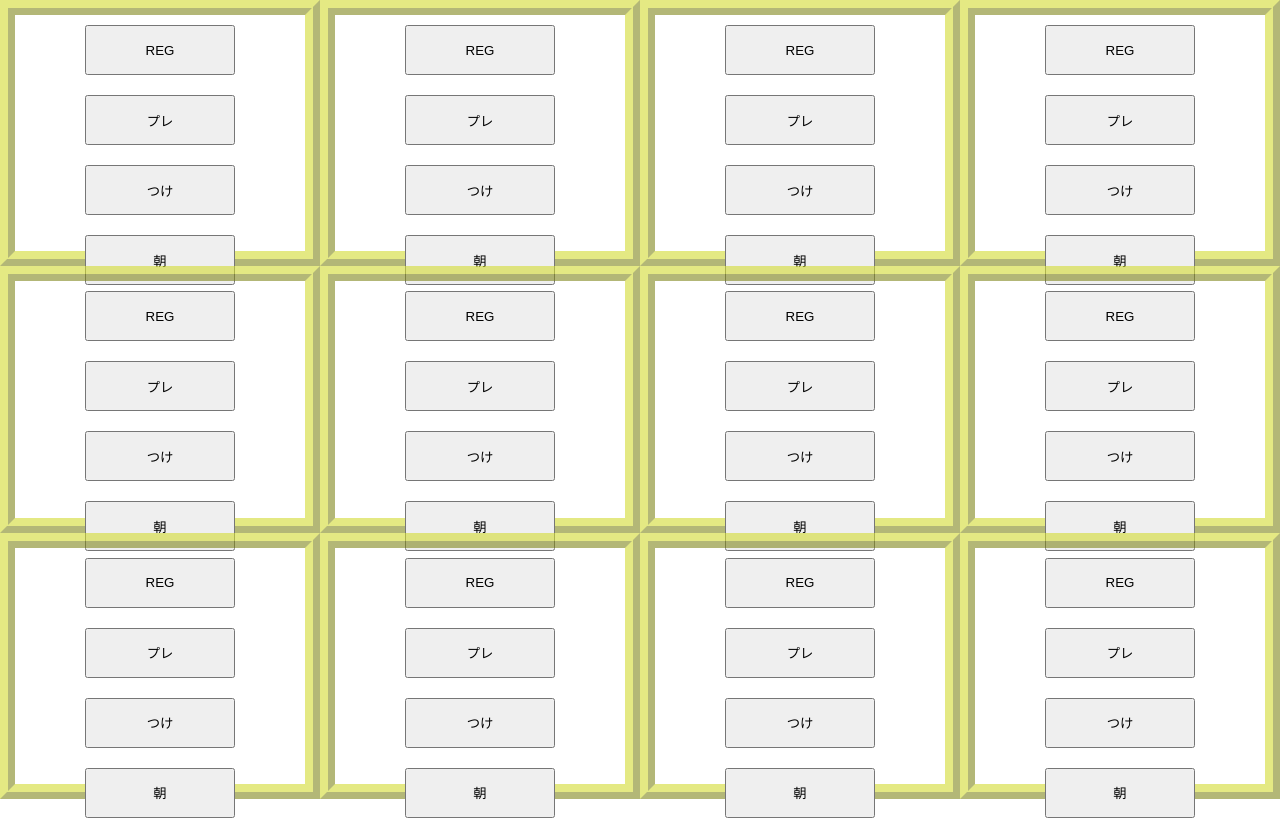
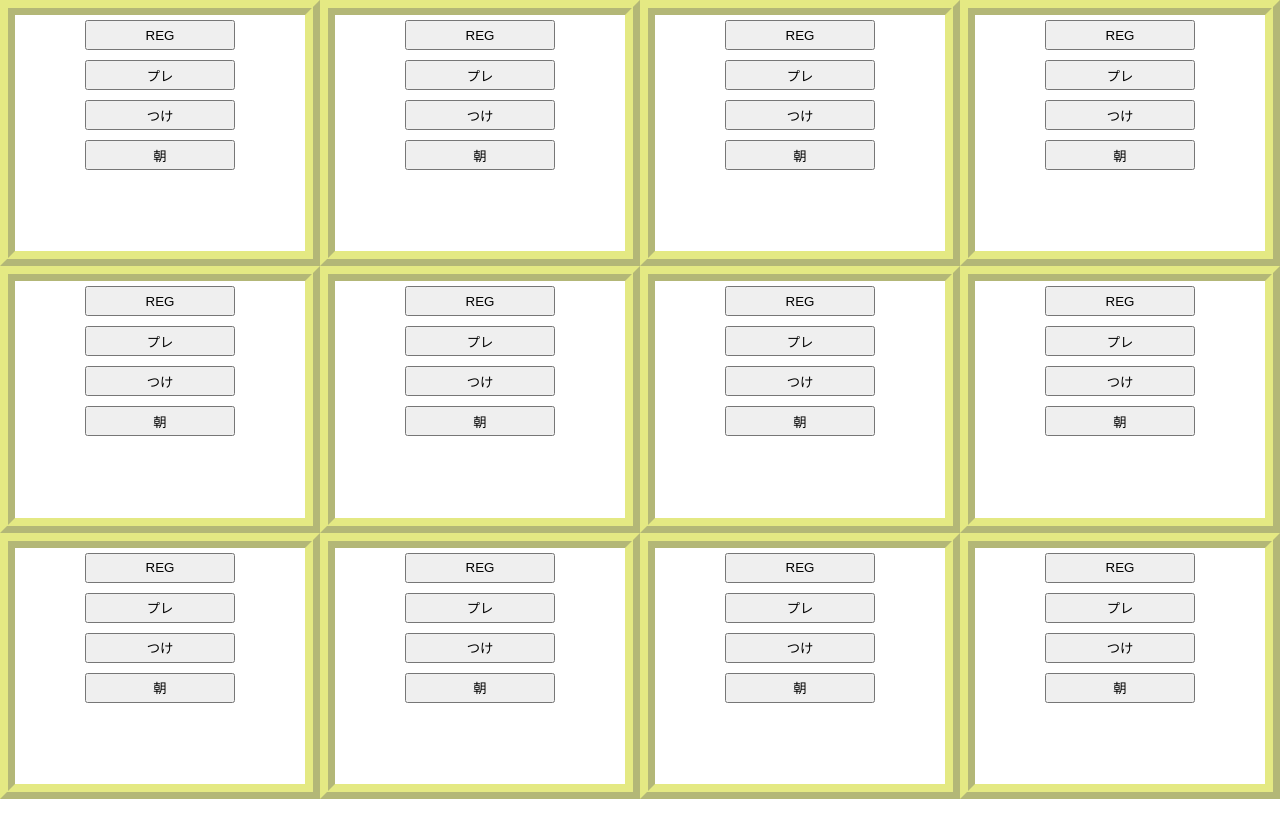
Before and after one commit to M-Y-code/men-timer, a Next.js app: page / in a window 1280 px wide. After the commit the page ends 800 px from the top, so only its background shows below. Built offline with nearby package versions, Linux system fonts and the light colour scheme.

Commit message:
音追加失敗

```diff
--- a/components/Button.module.scss
+++ b/components/Button.module.scss
@@ -1,5 +1,7 @@
 .btn {
+  justify-content: center;
+  align-items: center;
   width: 150px;
-  height: 50px;
-  margin: 10px;
+  height: 30px;
+  margin: 5px;
 }
--- a/components/CountDown.module.scss
+++ b/components/CountDown.module.scss
@@ -6,5 +6,5 @@
 }
 .katasa {
   width: 150px;
-  margin: 5px;
+  margin: 3px;
 }
--- a/package.json
+++ b/package.json
@@ -14,7 +14,8 @@
     "react": "18.2.0",
     "react-dom": "18.2.0",
     "react-redux": "^8.0.5",
-    "sass": "^1.57.1"
+    "sass": "^1.57.1",
+    "use-sound": "^4.0.1"
   },
   "devDependencies": {
     "eslint": "8.32.0",
--- a/styles/Home.module.scss
+++ b/styles/Home.module.scss
@@ -131,6 +131,8 @@
 .timerContainer {
   display: flex;
   flex-wrap: wrap;
+  justify-content: center;
+  align-items: center;
 }
 .ShowBtn {
   width: 25vw;
```
Also changed, not shown: 1 other file (tests, documents, lock files or other folders).
